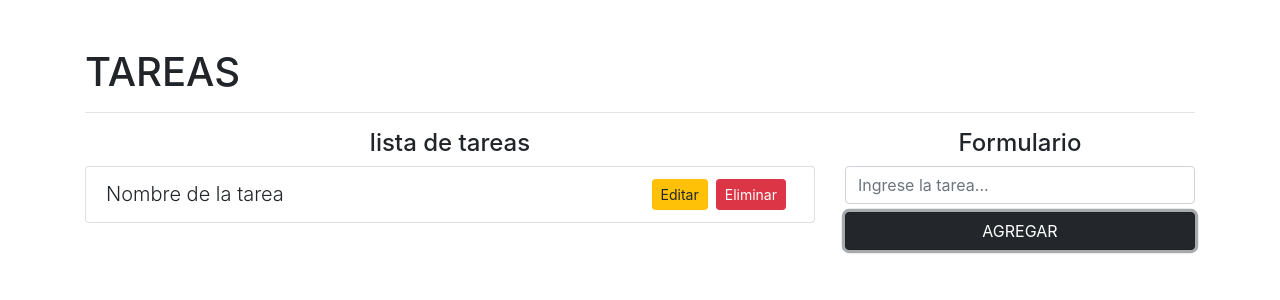
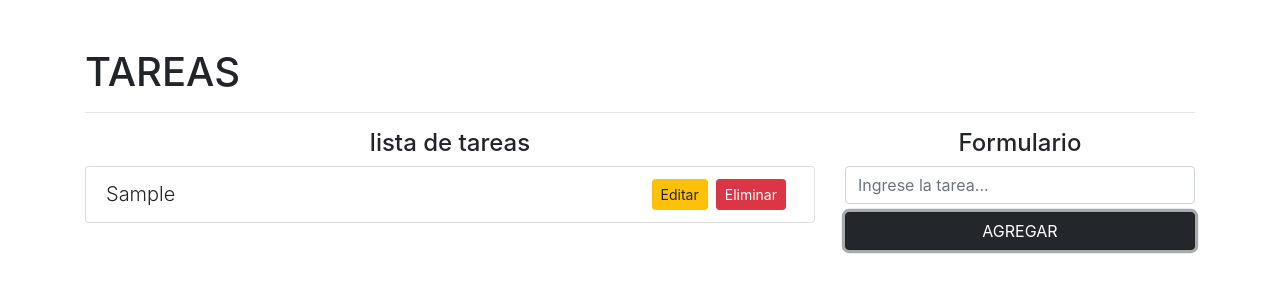
Before and after one commit to DraconView/crud, a React (Create React App) app in the folder crud/: page / in a window 1280 px wide. Both pictures are taken after typing "Sample" into the empty fields and a click on the button "AGREGAR". Shown: the top 300 px of the page. Built offline with nearby package versions, Linux system fonts and the light colour scheme.

Commit message:
Tutorial 64 - React / React-Native - 15 - Adicionando una tarea y mostrarla en la lista de tareas

```diff
--- a/crud/package.json
+++ b/crud/package.json
@@ -10,6 +10,7 @@
     "react": "^17.0.2",
     "react-dom": "^17.0.2",
     "react-scripts": "4.0.3",
+    "shortid": "^2.2.16",
     "web-vitals": "^1.1.1",
     "yarn": "^1.22.10"
   },
--- a/crud/src/App.js
+++ b/crud/src/App.js
@@ -1,10 +1,10 @@
-import React, {useState} from 'react'
- //hook de estado sirve para almacenar datos y poder modificarlos
+import React, {useState} from 'react'  //hook de estado sirve para almacenar datos y poder modificarlos
 import { isEmpty } from 'lodash'
+import shortid from 'shortid'
 
 function App() {
-  const [task, setTask] = useState("")
- //este useState va tener 3 valores (task es el nombre, setTask se va llamar el motodo que modofica, va iniciar en null)
+  const [task, setTask] = useState("") //este useState va tener 3 valores (task es el nombre, setTask se va llamar el motodo que modofica, va iniciar en null)
+  const [tasks, setTasks] = useState([])
 
   const addTask = (e) => {
     e.preventDefault()
@@ -12,7 +12,13 @@
     console.log("Task empty")
     return
     }
-    console.log("Ok")
+
+    const newTask = {
+      id: shortid.generate(), //genera un codigo alfanumerico que no se repite
+      name: task
+    }
+
+    setTasks([...tasks, newTask])
     setTask("")
   }
 
@@ -24,11 +30,15 @@
         <div className="col-8" >
           <h4 className="text-center"> lista de tareas </h4>
           <ul className="list-group">
-        <li className="list-group-item">
-          <span className="lead">Nombre de la tarea</span>
+           {
+              tasks.map((task) => (
+            <li className="list-group-item" key={task.id}>
+              <span className="lead">{task.name}</span>
               <button className="btn btn-danger btn-sm float-right mx-2">Eliminar</button>
               <button className="btn btn-warning btn-sm float-right">Editar</button>
             </li>
+                ))
+            }
           </ul>
         </div>
         <div className="col-4">
```
Also changed, not shown: 2 other files (tests, documents, lock files or other folders). Lines whose indentation alone changed are shown as unchanged.
